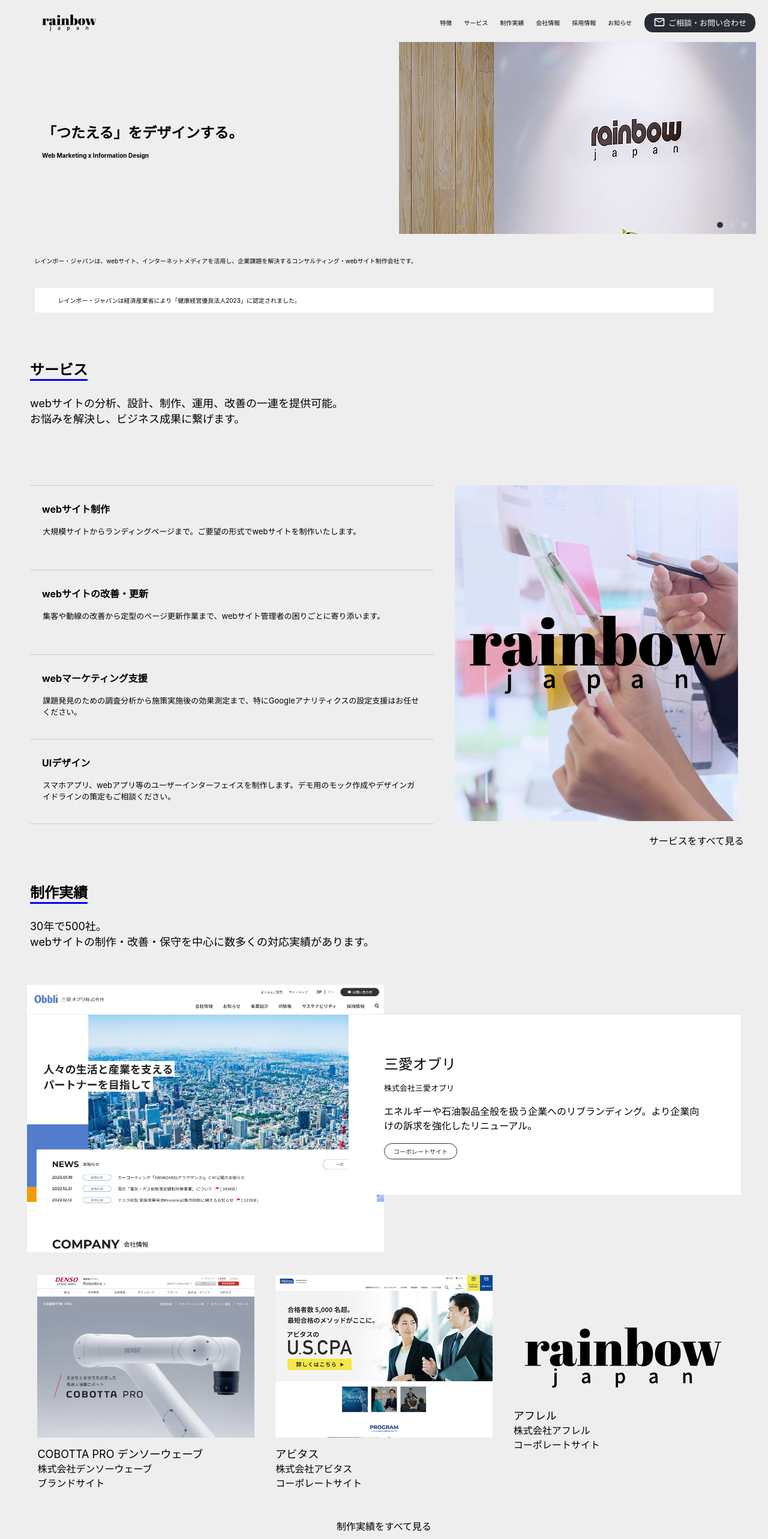
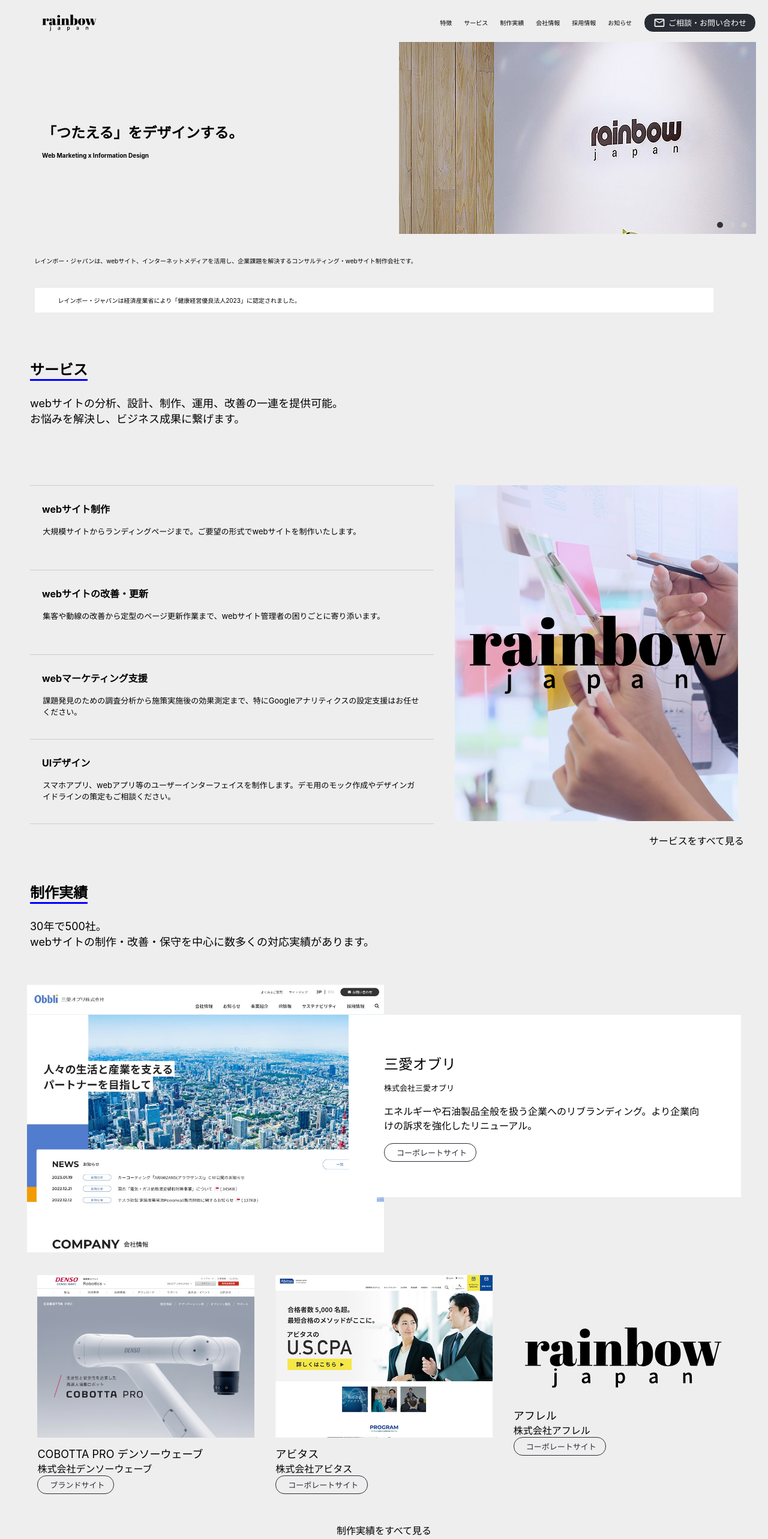
Before and after one commit to ultimania/react-rainbow-japan, a React (Create React App) app: page / in a window 1280 px wide. Shown: the top 2566 px of the page at 60% size. Built offline with nearby package versions, Linux system fonts and the light colour scheme.

Commit message:
refactor: button component

```diff
--- a/src/components/Elements/Button/Button.tsx
+++ b/src/components/Elements/Button/Button.tsx
@@ -2,34 +2,21 @@ import React, { ReactHTMLElement, ReactNode, useEffect, useState } from 'react'
 import { IconEnum } from '../../Types'
 import { Icon } from '../Icon'
 
-interface ButtonProps{
-  children: ReactNode
-  icon: IconEnum
-  url: string
+type ButtonProps = {
+  children?: ReactNode
+  icon?: IconEnum
+  url?: string
+  className?: string
+  outline?: boolean
 }
 
 export const Button = (props: ButtonProps) => {
-  const IconText = Icon[props.icon]
-  const [isScrolled, setIsScrolled] = useState(false);
-
-  useEffect(() => {
-    const handleScroll = () => {
-      const scrollTop = window.scrollY || document.documentElement.scrollTop;
-      setIsScrolled(scrollTop > 0);
-    };
-
-    window.addEventListener('scroll', handleScroll);
-    return () => {
-      window.removeEventListener('scroll', handleScroll);
-    };
- }, []);
+  const IconText = props.icon ? Icon[props.icon] : Icon.undefined ;
 
   return (
-    <a className="button" href={props.url}>
-      <span className="button-icon">
-        <IconText fontSize='small' />
-      </span>
-      <span className={`button-text ${isScrolled ? 'minimum' : ''}`}>{props.children}</span>
+    <a className={`button ${props.outline && 'outline'}`} href={props.url ?? '/dummy'}>
+      {props.icon && <IconText fontSize='small' />}
+      <span className={`button-text ${props.className ?? ''}`}>{props.children}</span>
     </a>
   );
 }
--- a/src/components/Elements/Icon/Icon.ts
+++ b/src/components/Elements/Icon/Icon.ts
@@ -10,6 +10,7 @@ import {
 } from '@mui/icons-material';
 
 export const Icon = {
+  'undefined': "",
   [IconEnum.Mail]: MailOutline,
   [IconEnum.ArrowUp]: ArrowUpward,
   [IconEnum.ArrowRight]: ArrowForward,
--- a/src/components/Layout/App.scss
+++ b/src/components/Layout/App.scss
@@ -45,6 +45,19 @@
   padding: 5px 15px;
   border-radius: 15px;
   text-decoration: none;
+  width: fit-content;
+
+  &.outline {
+    background-color: transparent;
+    color: #282c34;
+    border: #282c34 solid 1px;
+
+  &:hover {
+    background-color: #282c34;
+    color: #fff;
+    border: #fff solid 1px;
+  }
+  }
 
   &-text {
     font-size: small;
@@ -63,7 +76,7 @@
     background-color: transparent;
     color: #282c34;
     border: #282c34 solid 1px;
-    transition: background-color 0.2s, color 1.0s, border 1.0s;
+    transition: background-color 0.2s, color 0.8s, border 0.8s;
   }
 
 }
@@ -325,15 +338,6 @@
         font-size: medium;
         margin: 2ex 0;
       }
-
-      .link {
-        font-size: x-small;
-        color: #282c34;
-        padding: 5px 15px;
-        border-radius: 15px;
-        border: 1px solid #282c34;
-        width: fit-content;
-      }
     }
   }
 
--- a/src/components/Layout/MainLayout.tsx
+++ b/src/components/Layout/MainLayout.tsx
@@ -1,4 +1,4 @@
-import React, { useState } from 'react'
+import React, { useEffect, useState } from 'react'
 import siteLogo from '../../assets/siteLogo.svg'
 import imgMv1 from '../../assets/img_mv_01.jpg'
 import imgMv2 from '../../assets/img_mv_02.jpg'
@@ -27,10 +27,22 @@ import imgAc4 from '../../assets/siteLogo.svg'
 import { Button } from '../Elements/Button'
 import { IconEnum } from '../Types'
 
+export const MainLayout = () => {
+  const [currentSlide, setCurrentSlide] = useState(0)
 
-export const MainLayout = () => {
+  const [isScrolled, setIsScrolled] = useState(false)
 
-  const [currentSlide, setCurrentSlide] = useState(0)
+  useEffect(() => {
+    const handleScroll = () => {
+      const scrollTop = window.scrollY || document.documentElement.scrollTop
+      setIsScrolled(scrollTop > 0)
+    }
+
+    window.addEventListener('scroll', handleScroll)
+    return () => {
+      window.removeEventListener('scroll', handleScroll)
+    }
+  }, [])
 
   const handleDotClick = (index: number) => {
     setCurrentSlide(index)
@@ -149,7 +161,9 @@ export const MainLayout = () => {
                 エネルギーや石油製品全般を扱う企業へのリブランディング。より企業向けの訴求を強化したリニューアル。
                 <br />
               </div>
-              <div className="link">コーポレートサイト</div>
+              <div className="link">
+                <Button outline>コーポレートサイト</Button>
+              </div>
             </div>
           </div>
           <ul className="card-list">
@@ -159,7 +173,9 @@ export const MainLayout = () => {
               </div>
               <div className="title">COBOTTA PRO デンソーウェーブ</div>
               <div className="subtitle">株式会社デンソーウェーブ</div>
-              <div className="link">ブランドサイト</div>
+              <div className="link">
+                <Button outline>ブランドサイト</Button>
+              </div>
             </li>
             <li className="card">
               <div className="image">
@@ -167,7 +183,9 @@ export const MainLayout = () => {
               </div>
               <div className="title">アビタス</div>
               <div className="subtitle">株式会社アビタス</div>
-              <div className="link">コーポレートサイト</div>
+              <div className="link">
+                <Button outline>コーポレートサイト</Button>
+              </div>
             </li>
             <li className="card">
               <div className="image">
@@ -175,7 +193,9 @@ export const MainLayout = () => {
               </div>
               <div className="title">アフレル</div>
               <div className="subtitle">株式会社アフレル</div>
-              <div className="link">コーポレートサイト</div>
+              <div className="link">
+                <Button outline>コーポレートサイト</Button>
+              </div>
             </li>
           </ul>
         </div>
@@ -244,7 +264,13 @@ export const MainLayout = () => {
               <li className="nav-item">採用情報</li>
               <li className="nav-item">お知らせ</li>
             </ul>
-            <Button icon={IconEnum.Mail} url="/contact">ご相談・お問い合わせ</Button>
+            <Button
+              className={`button-text ${isScrolled ? 'minimum' : ''}`}
+              icon={IconEnum.Mail}
+              url="/contact"
+            >
+              ご相談・お問い合わせ
+            </Button>
           </div>
         </header>
       </div>
```
